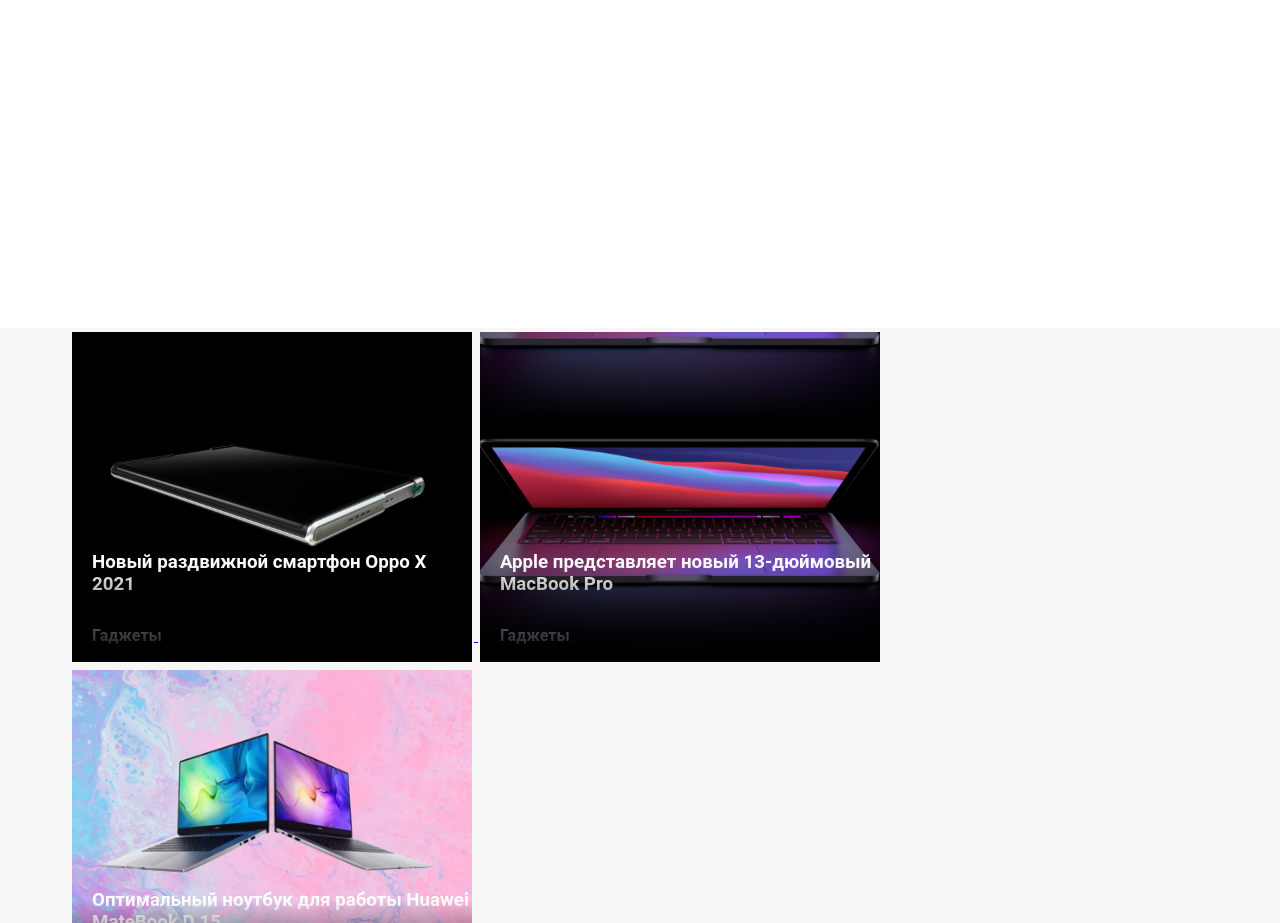
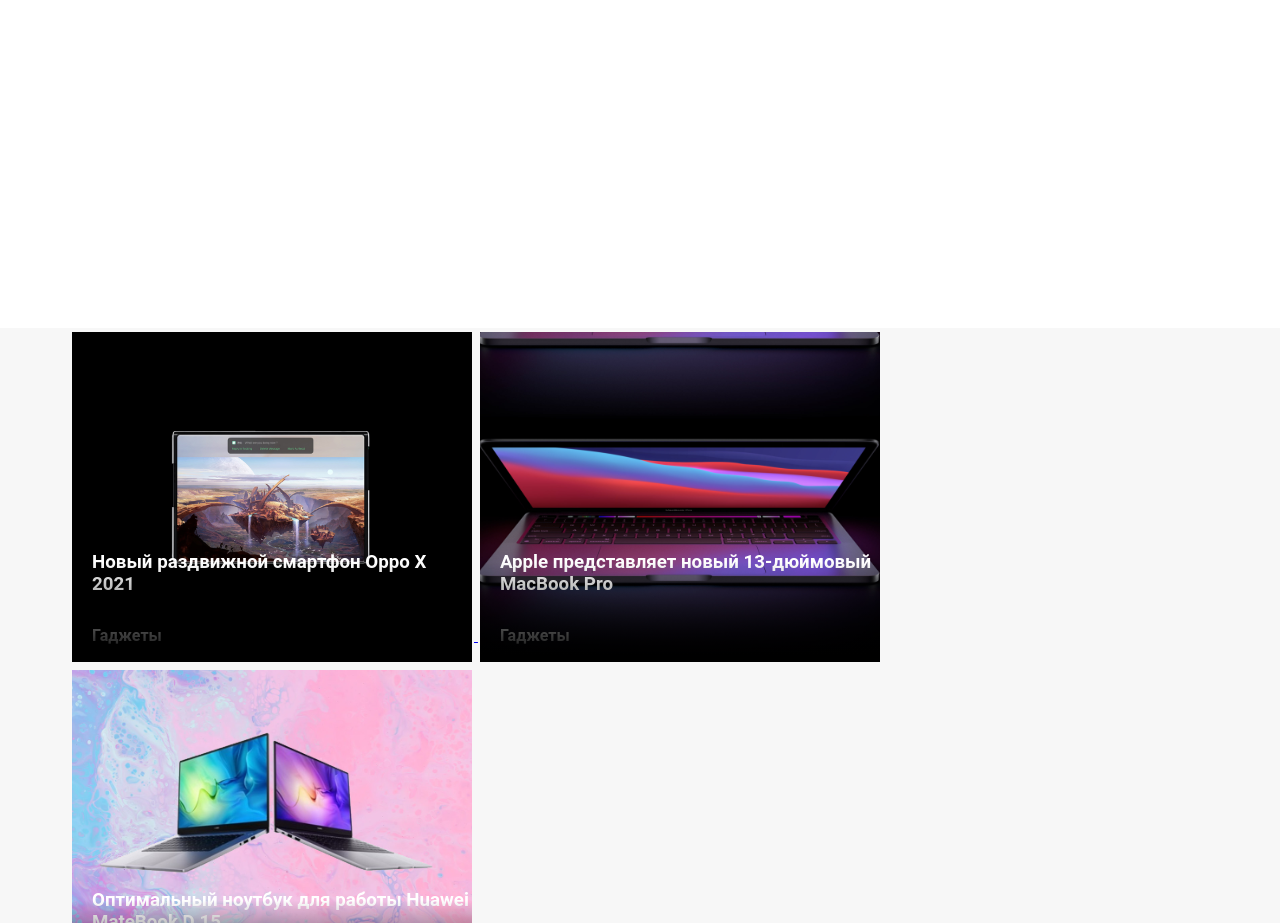
Before and after one commit to ItEduard/ItEduard.github.io, a plain HTML site: page gadgets.html in a window 1280 px wide. Shown: the part 177-1100 px from the top of the page. Drawn offline with Linux system fonts and the light colour scheme.

Commit message:
Update gadgets.css

```diff
--- a/gadgets.css
+++ b/gadgets.css
@@ -137,7 +137,7 @@
 	margin-left: 50px;
 }
 .news0 {
-	background-image: url(img/oppo.jpg);
+	background-image: url(img/oppo1.jpg);
 	background-position: center;
 	background-size: 100%;
 }
```
